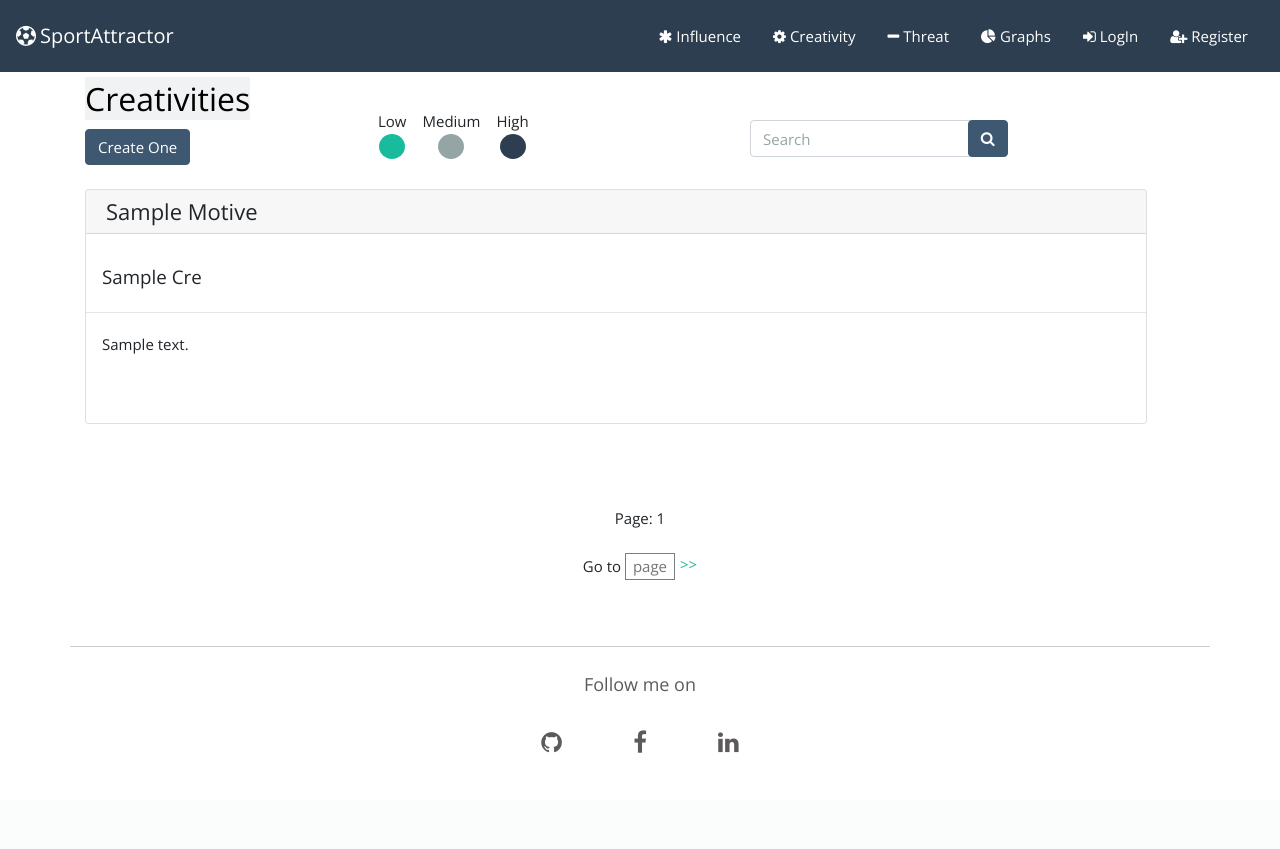
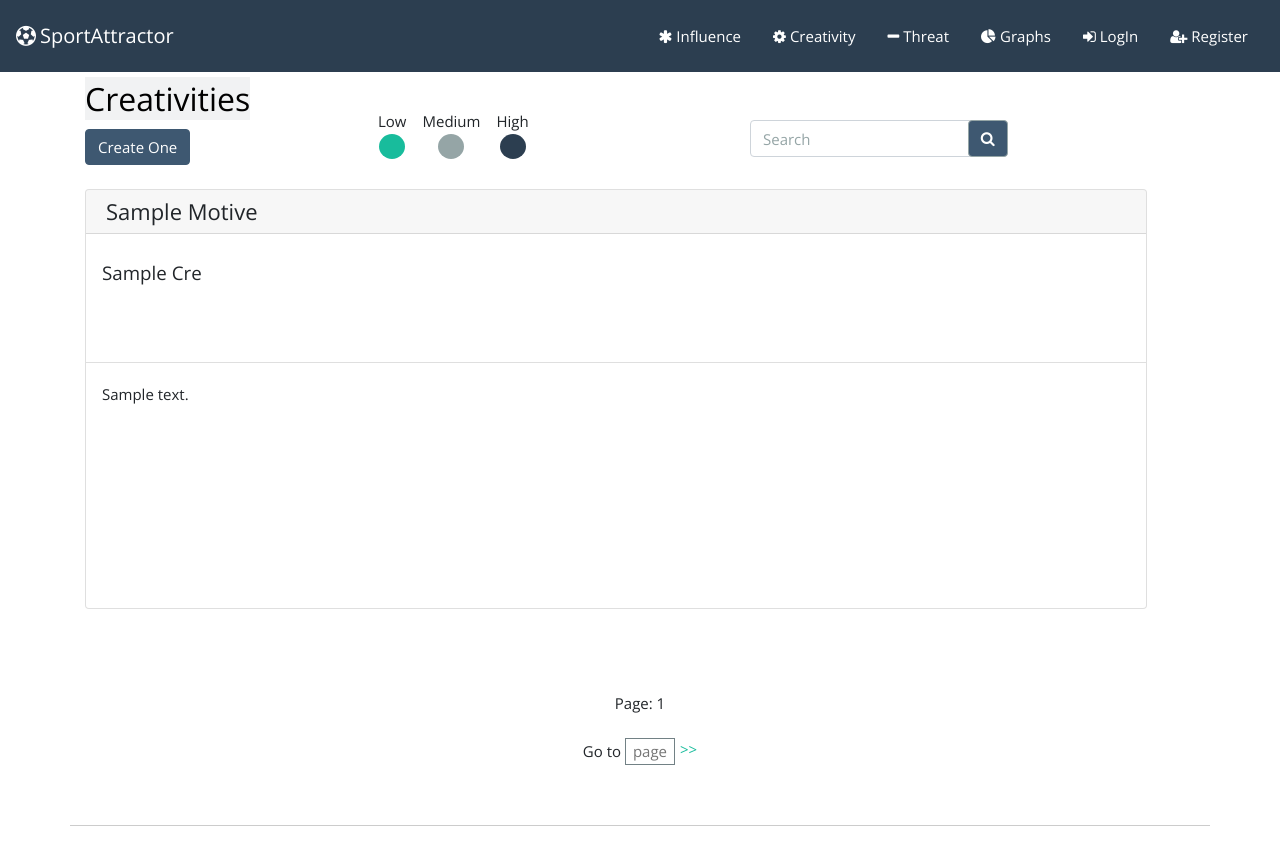
Before and after one commit to feddieminas/django_fantasy_foot_track, a Django app: template creativity/templates/all_creativities.html in a window 1280 px wide. Shown: the top 849 px of the page. Before the commit the page ends 753 px from the top, so only its background shows below. Run offline with Django 3.2, Linux system fonts and the light colour scheme; the template is opened without the code that fills it: most values are stand-ins (such as "Sample title", 1, 10 or a date in 2020); some libraries are stand-ins or nearby versions.

Commit message:
category cards and slight comments orientation

```diff
--- a/creativity/templates/all_creativities.html
+++ b/creativity/templates/all_creativities.html
@@ -49,14 +49,13 @@
 
             {% for cre in creativities reversed %}
 
-            <div class="card flex-card_main mb-3 mr-2 mr-lg-5 align-items-stretch fade-in">
+            <div class="card flex-card_main mb-3 mr-2 mr-lg-5 align-items-stretch fade-in h420">
 
                 <h3 class="card-header py-2 fs22" style="color:{{ colorsIndex|hash:cre.status|hash2:1 }};background-color:{{ colorsIndex|hash:cre.status|hash2:0 }};"><span>{{ cre.motive|title }}</span></h3>
 
-                <div class="card-body px-0 py-4">
-                    <h5 class="card-title py-2 pl-3">{{ cre.name|title }}</h5>
-                    <hr class="mw200">
-                    <p class="card-text pl-3 pt-1 category-card-text">{{cre.desc | truncatewords:50 }}</p>
+                <div class="card-body px-0 py-4 h260">
+                    <h5 class="card-title mb-3 px-3 pt-1 mh105 hr-btm">{{ cre.name|title }}</h5>
+                    <p class="card-text mt-3 px-3 pt-1 category-card-text">{{cre.desc | truncatewords:50 }}</p>
                 </div>
 
                 {% for key, values in creUpvotesAndDays.items %}
@@ -64,17 +63,17 @@
                         {% if cre.id|stringformat:"i" == name %}
 
                         <ul class="list-group list-group-flush">
-                            <li class="list-group-item py-2">
-                                <span class="oi oi-eye" title="person" aria-hidden="true"> {{ cre.views }}</span>
-                                <span class="oi oi-check px-3" title="person" aria-hidden="true">{{ values.upvotes }}</span>
+                            <li class="list-group-item py-2 px-3">
+                                <span class="oi oi-eye" title="person" aria-hidden="true">&#160;{{ cre.views }}</span>
+                                <span class="oi oi-check px-3" title="person" aria-hidden="true">&#160;{{ values.upvotes }}</span>
                             </li>
                         </ul>
 
-                        <div class="card-body py-3">
+                        <div class="card-body py-3 px-3">
                             <a href="{% url 'view_creativity' cre.id %}view/" class="card-link"><span class="span-Cre-link-Text">View</span></a>
                         </div>
 
-                        <div class="card-footer font-weight-light py-2" style="color:{{ colorsIndex|hash:cre.status|hash2:1 }};background-color:{{ colorsIndex|hash:cre.status|hash2:0 }}">
+                        <div class="card-footer font-weight-light py-2 px-3" style="color:{{ colorsIndex|hash:cre.status|hash2:1 }};background-color:{{ colorsIndex|hash:cre.status|hash2:0 }}">
                             {{ values.daysyear }}
                         </div>
 
@@ -129,7 +128,8 @@
     $("body").addClass('d-flex flex-column').css({"min-height": "100vh"});
     $(".container").css({"flex": "1"});
 
-    $(".btn-secondary").css({'background-color' : 'rgba(62, 88, 113, 1)', 'border-color' : 'rgba(62, 88, 113, 1)'});
+    $(".btn-secondary").css({'background-color' : 'rgba(62, 88, 113, 1)'});
+    $(".btn-secondary:first").css({'border-color' : 'rgba(62, 88, 113, 1)'});
 
     $(".list-group").css({'border-left': '0.018em solid rgba(0,0,0,0.125)'});
 
--- a/donate/templates/donate.html
+++ b/donate/templates/donate.html
@@ -35,7 +35,7 @@
         <!-- for any credit card errors that come back -->
         <div id="credit-card-errors" style="display: none;font-weight: bold;">
             <!-- if errors come back, we display stripe-error-message -->
-            <div class="alert-message block-message error mb-3" id="stripe-error-message"></div>
+            <div class="alert-message block-message error mb-3" id="stripe-error-message" style="color:red;"></div>
         </div>
 
         <div class="form-group col-md-6 offset-md-3">
--- a/static/css/styles.css
+++ b/static/css/styles.css
@@ -57,8 +57,8 @@ input[type = text].form-control, #id_desc,#id_content {
 /* div of category card */
 .flex-card_main {
     flex: 1;
-	min-width: 200px;
-	background-color: #fff;
+    min-width: 200px;
+    background-color: #fff;
 }
 
 /* inner div of category's card flex column header */
@@ -108,7 +108,7 @@ input[type = text].form-control, #id_desc,#id_content {
     box-shadow: 0 0 3pt 2pt rgb(249,100,100);
 }
 
-/* ACCOUNTS */
+/* ---- ACCOUNTS ---- */
 
 /* login, registration and similar forms to appear towards middle on smaller devices */
 .accountform {
@@ -396,7 +396,7 @@ div.slide-left h3, div.slide-left h5 {
     -o-transition: all 0.5s ease-in-out 0s;
 }
 
-/* ---- Donate ---- */
+/* ---- DONATE ---- */
 
 .visa-colour {
     background: -moz-linear-gradient(left, rgba(26,31,113,1) 0%, rgba(247,182,0,1) 100%);
@@ -411,7 +411,7 @@ div.slide-left h3, div.slide-left h5 {
     background-color: #3498DB;
 }
 
-/* ---- Graphs ---- */
+/* ---- GRAPHS ---- */
 
 /* orientate header and/or paragraph to stay in between the middle of the charts */
 .p-shift {
@@ -507,7 +507,6 @@ footer .fa {
     background-color: lightgoldenrodyellow;
 }
 
-
 /* font-size */
 .fs18 {
    font-size: 18px;
@@ -531,6 +530,10 @@ footer .fa {
     min-width: 80px;
 }
 
+.mh105 {
+    min-height: 105px;
+}
+
 .w115 {
     width: 115px;
 }
@@ -543,12 +546,16 @@ footer .fa {
     min-width: 200px;
 }
 
-.mw280 {
-    min-width: 280px;
+.h260 {
+    height: 260px;
 }
 
-.mw320 {
-    min-width: 320px;
+.mw300 {
+    min-width: 300px;
+}
+
+.h420 {
+    height: 420px;
 }
 
 /* line-height */
@@ -573,6 +580,10 @@ footer .fa {
     box-shadow: 6px 6px 5px 0px rgba(0,0,0,0.75);
 }
 
+.hr-btm {
+    border-bottom: 1px solid rgba(0,0,0,0.125);
+}
+
 /* ---- MEDIA QUERIES ---- */
 
 
```
Also changed, not shown: creativity/templates/view_creativity.html (+10 -3 lines), influence/templates/all_influences.html (+9 -9 lines), influence/templates/view_influence.html (+10 -3 lines), threat/templates/all_threats.html (+9 -9 lines), threat/templates/view_threat.html (+10 -3 lines).
